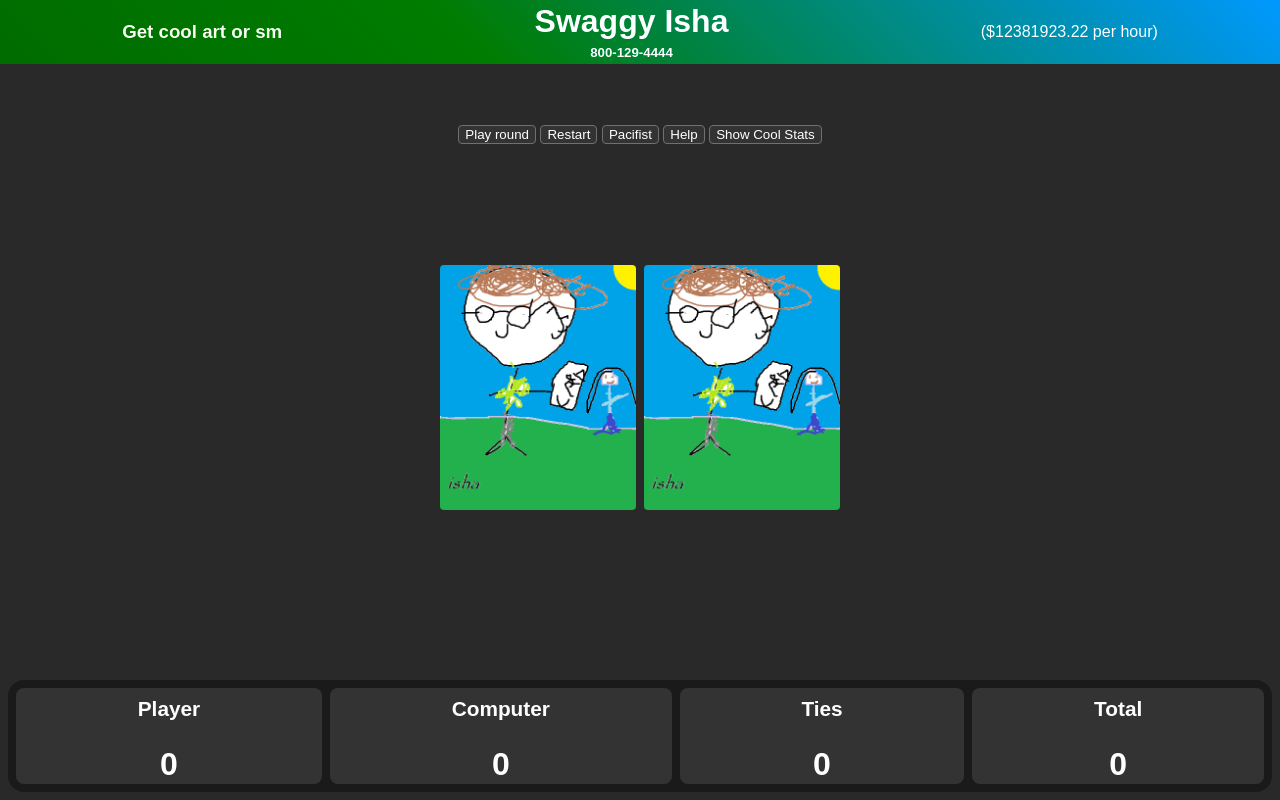
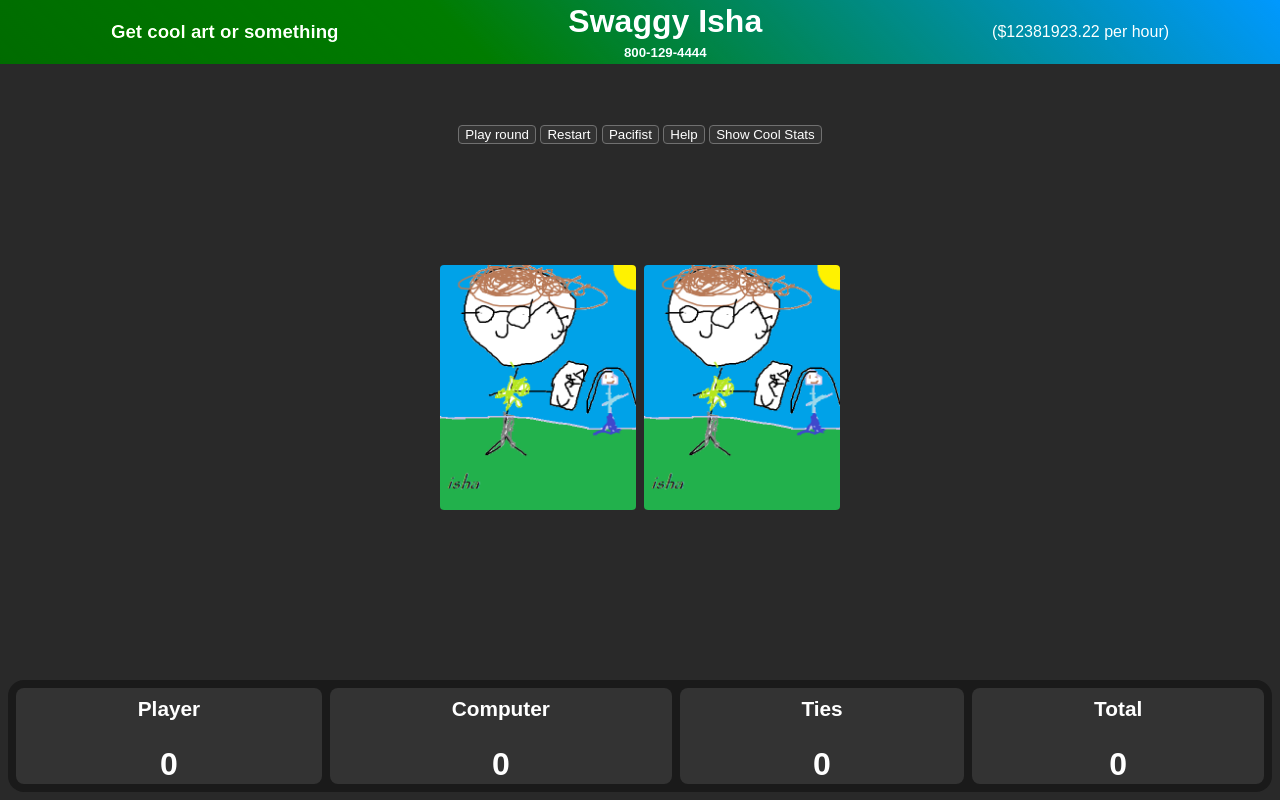
Before and after one commit to Dlol/A-Game-of-War, a plain HTML site: page index.html in a window 1280 px wide. Drawn offline with Linux system fonts and the light colour scheme.

Commit message:
gdsfgsdfg
fgbcvhrtdhhgcn

```diff
--- a/index.html
+++ b/index.html
@@ -48,7 +48,7 @@
 		</div>
 		<div class="container">
 			<div class="ad" >
-				<h3>Get cool art or sm</h3>
+				<h3>Get cool art or something</h3>
 				<div class="vert">
 					<h1>Swaggy Isha</h1>
 					<h5>800-129-4444</h3>
```
Also changed, not shown: script.js (+16 -3 lines), 1 other file.
